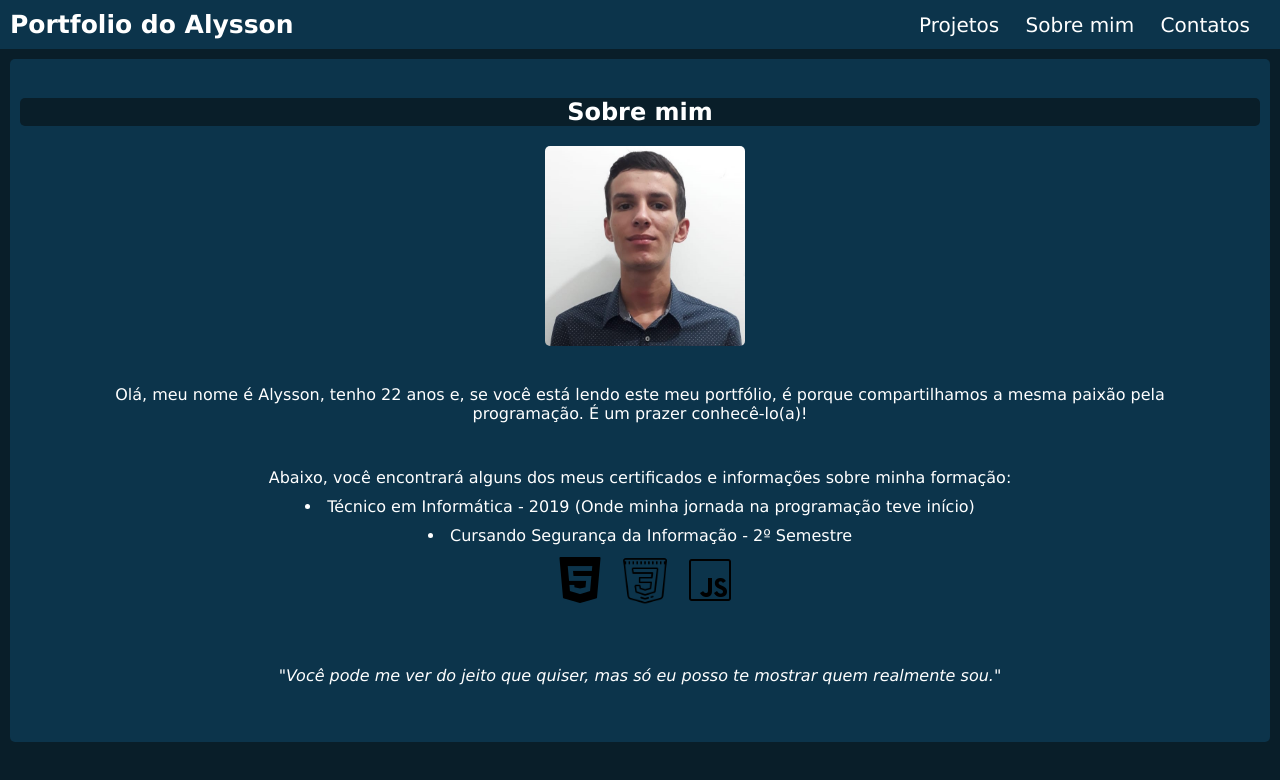
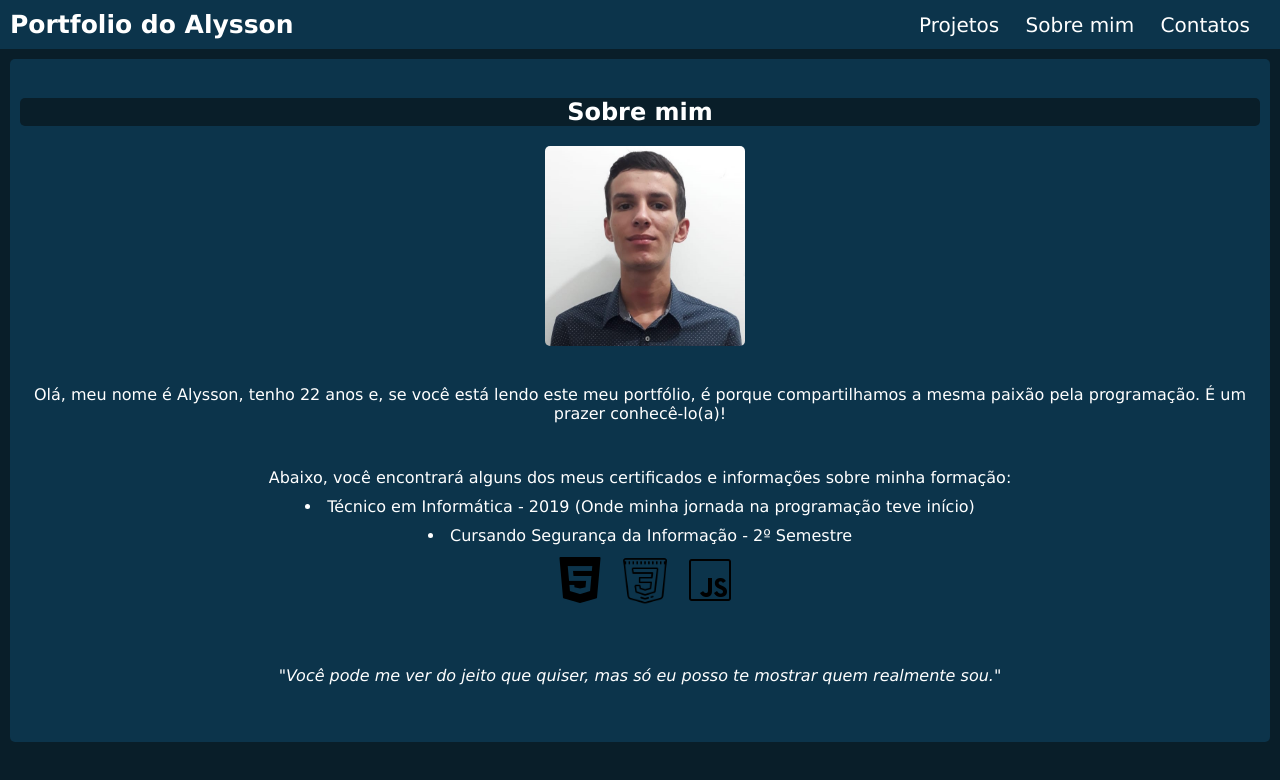
Before and after one commit to Alymago/Portfolio, a plain HTML site: page views/About.html in a window 1280 px wide. Drawn offline with Linux system fonts and the light colour scheme.

Commit message:
UPDATE Margin-txt

```diff
--- a/css/styles.css
+++ b/css/styles.css
@@ -162,8 +162,6 @@
     font-family: 'Lucida Sans', 'Lucida Sans Regular', 'Lucida Grande', 'Lucida Sans Unicode', Geneva, Verdana, sans-serif;
       color: white;
       margin-bottom: 10px;
-      margin-right: 50px;
-      margin-left: 50px;
       }
 
   .img{
```
